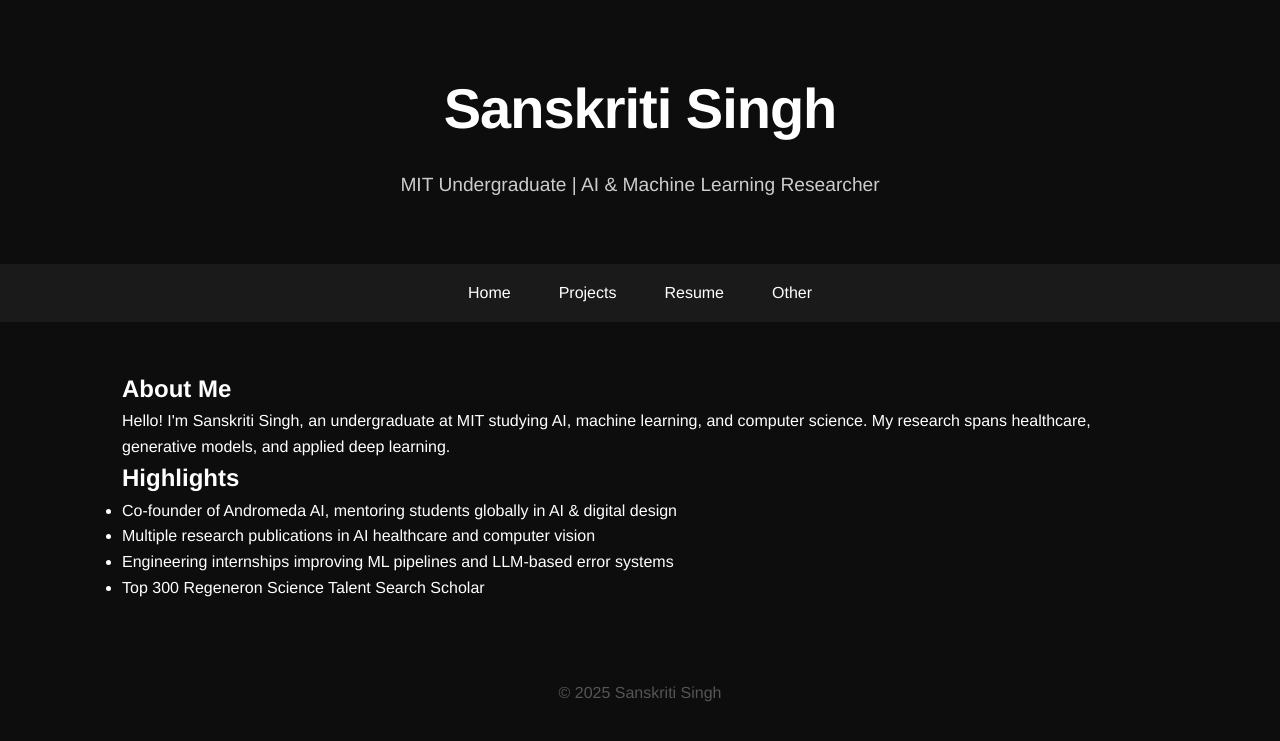
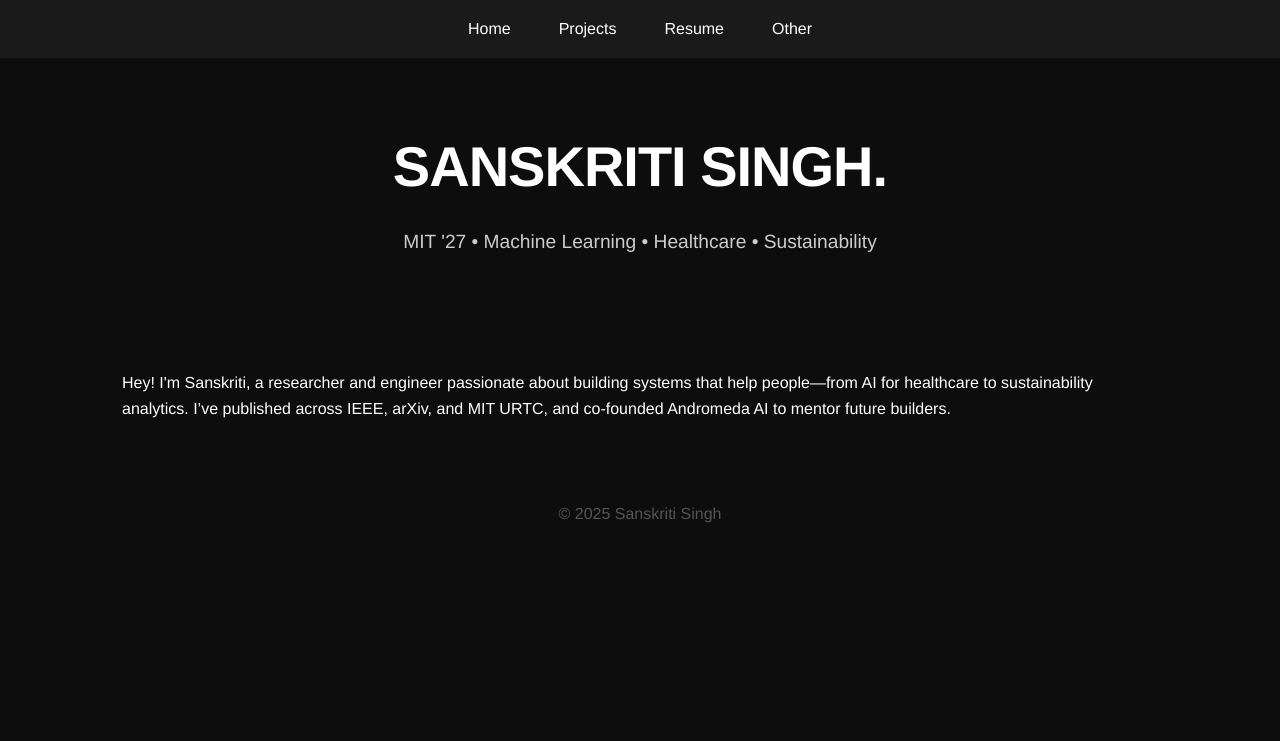
Before and after one commit to Sanskriti-Slngh/Sanskriti-Slngh.github.io, a plain HTML site: page index.html in a window 1280 px wide. Drawn offline with Linux system fonts and the light colour scheme.

Commit message:
Update index.html

```diff
--- a/index.html
+++ b/index.html
@@ -6,11 +6,6 @@
   <link rel="stylesheet" href="style.css">
 </head>
 <body>
-<header>
-    <h1>Sanskriti Singh</h1>
-    <p>MIT Undergraduate | AI & Machine Learning Researcher</p>
-</header>
-
   <nav>
     <a href="index.html">Home</a>
     <a href="projects.html">Projects</a>
@@ -18,17 +13,15 @@
     <a href="other.html">Other</a>
   </nav>
 
+  <header>
+    <h1>SANSKRITI SINGH.</h1>
+    <p>MIT '27 • Machine Learning • Healthcare • Sustainability</p>
+  </header>
+
   <main>
-    <h2>About Me</h2>
-    <p>Hello! I'm Sanskriti Singh, an undergraduate at MIT studying AI, machine learning, and computer science. My research spans healthcare, generative models, and applied deep learning.</p>
-
-    <h2>Highlights</h2>
-    <ul>
-        <li>Co-founder of Andromeda AI, mentoring students globally in AI & digital design</li>
-        <li>Multiple research publications in AI healthcare and computer vision</li>
-        <li>Engineering internships improving ML pipelines and LLM-based error systems</li>
-        <li>Top 300 Regeneron Science Talent Search Scholar</li>
-    </ul>
+    <p>
+      Hey! I'm Sanskriti, a researcher and engineer passionate about building systems that help people—from AI for healthcare to sustainability analytics. I’ve published across IEEE, arXiv, and MIT URTC, and co-founded Andromeda AI to mentor future builders.
+    </p>
   </main>
 
   <footer>
```
Lines whose indentation alone changed are shown as unchanged.
